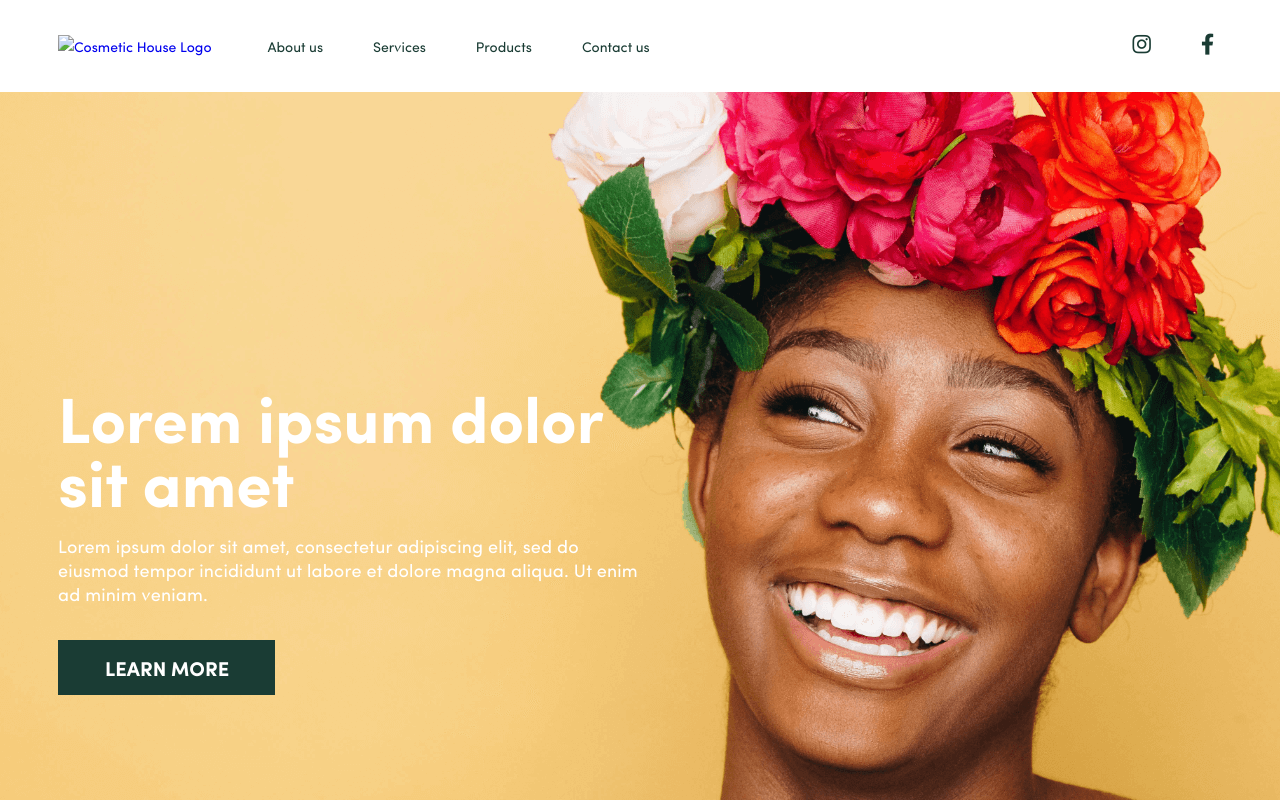
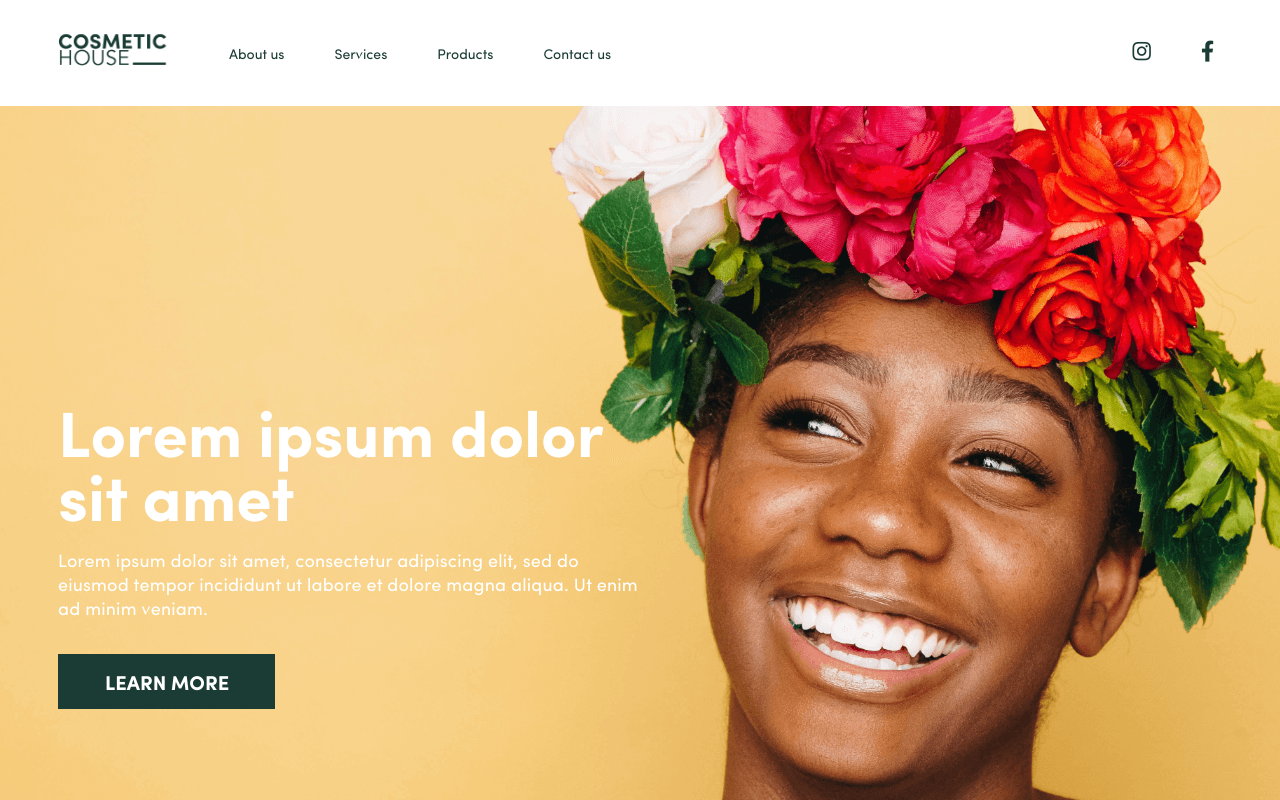
Before and after one commit to jimjoco/cosmetichouse, a plain HTML site: page index.html in a window 1280 px wide. Shown: the top 800 px of the page. Drawn offline with nearby package versions, Linux system fonts and the light colour scheme; files that its build step writes are made by us from their sources; the site is published under a folder, as on GitHub Pages, so addresses that start at the root find nothing; no server answers; some icons are missing; files whose address does not match are found by name; a web font is replaced by a local one.

Commit message:
removed "/" in img src

```diff
--- a/index.html
+++ b/index.html
@@ -15,8 +15,8 @@
         <div class="column d-flex align-items-center">
           <figure class="top-logo">
             <a href="/" class="d-inline-block">
-              <img src="/assets/images/top-logo.png" class="hidden-sm hidden-xs" alt="Cosmetic House Logo">
-              <img src="/assets/images/mobile/top-logo.png" class="hidden-md hidden-lg" alt="Cosmetic House Logo">
+              <img src="assets/images/top-logo.png" class="hidden-sm hidden-xs" alt="Cosmetic House Logo">
+              <img src="assets/images/mobile/top-logo.png" class="hidden-md hidden-lg" alt="Cosmetic House Logo">
             </a>
           </figure>
           <nav class="nav top-nav hidden-sm">
@@ -142,7 +142,7 @@
           <div class="column">
             <figure class="bot-logo">
               <a href="/">
-              <img src="/assets/images/bot-logo.png" alt="Cosmetic House Logo"></a>
+              <img src="assets/images/bot-logo.png" alt="Cosmetic House Logo"></a>
             </figure>
           </div>
           <div class="column column-parent d-flex justify-content-between">
```
